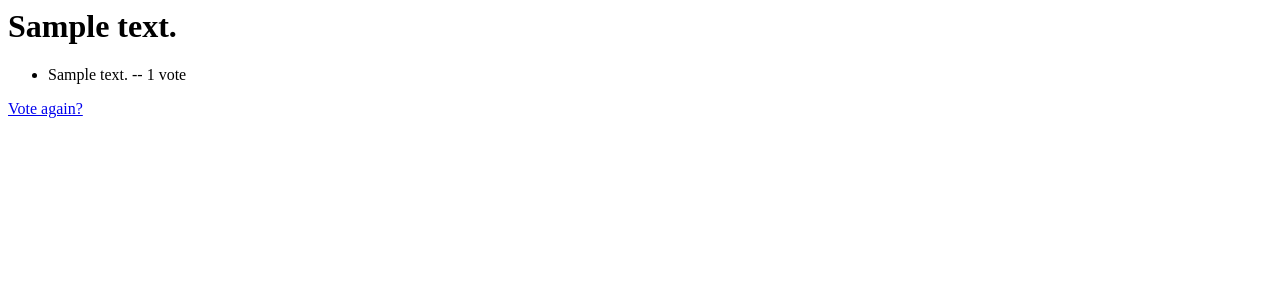
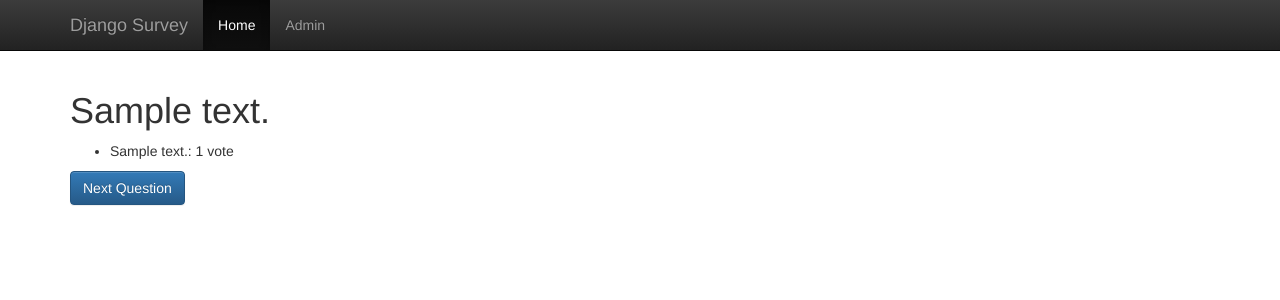
Before and after one commit to tonysyu/djangosurvey, a Django app: page /polls/1/results/ in a window 1280 px wide. Shown: the top 300 px of the page. Run offline with Django 3.2, Linux system fonts and the light colour scheme; tables that the repository leaves empty hold one stand-in row (values such as "Sample post"); parts of the project's set-up code (start-up, migrations or seed data) failed here and were passed over; some libraries are stand-ins or nearby versions.

Commit message:
Merge index and detail views and improve display with bootstrap and base.html

```diff
--- a/dev-requirements.txt
+++ b/dev-requirements.txt
@@ -1,2 +1 @@
 flake8
-ipython
--- a/djangosurvey/urls.py
+++ b/djangosurvey/urls.py
@@ -18,6 +18,7 @@ from django.contrib import admin
 
 
 urlpatterns = [
+    url(r'^', include('polls.urls')),
     url(r'^polls/', include('polls.urls')),
     url(r'^admin/', admin.site.urls),
 ]
--- a/manage.py
+++ b/manage.py
@@ -1,6 +1,7 @@
 #!/usr/bin/env python
 import os
 import sys
+
 
 if __name__ == "__main__":
     os.environ.setdefault("DJANGO_SETTINGS_MODULE", "djangosurvey.settings")
--- a/polls/admin.py
+++ b/polls/admin.py
@@ -1,6 +1,9 @@
 from django.contrib import admin
 
 from .models import Choice, Question
+
+
+admin.site.site_header = "Django Survey Administration"
 
 
 class ChoiceInline(admin.TabularInline):
--- /dev/null
+++ b/polls/templates/polls/base.html
@@ -0,0 +1,22 @@
+<!DOCTYPE html>
+<html>
+    <head>
+        <title>{{ site_title|default:"Django App" }}</title>
+        {% include 'polls/bootstrap.html' %}
+    </head>
+    <body>
+        {% block navigation %}
+            {% include 'polls/navigation.html' %}
+        {% endblock %}
+
+        <div class="content container">
+            <div class="row">
+
+                <div class="col-md-8">
+                    {% block content %}
+                    {% endblock %}
+                </div>
+            </div>
+        </div>
+    </body>
+</html>
--- /dev/null
+++ b/polls/templates/polls/bootstrap.html
@@ -0,0 +1,14 @@
+<!--JQuery is required by Bootstrap-->
+<script
+  src="https://code.jquery.com/jquery-3.1.1.min.js"
+  integrity="sha256-hVVnYaiADRTO2PzUGmuLJr8BLUSjGIZsDYGmIJLv2b8="
+  crossorigin="anonymous"></script>
+
+<!-- Latest compiled and minified CSS -->
+<link rel="stylesheet" href="https://maxcdn.bootstrapcdn.com/bootstrap/3.3.7/css/bootstrap.min.css" integrity="sha384-BVYiiSIFeK1dGmJRAkycuHAHRg32OmUcww7on3RYdg4Va+PmSTsz/K68vbdEjh4u" crossorigin="anonymous">
+
+<!-- Optional theme -->
+<link rel="stylesheet" href="https://maxcdn.bootstrapcdn.com/bootstrap/3.3.7/css/bootstrap-theme.min.css" integrity="sha384-rHyoN1iRsVXV4nD0JutlnGaslCJuC7uwjduW9SVrLvRYooPp2bWYgmgJQIXwl/Sp" crossorigin="anonymous">
+
+<!-- Latest compiled and minified JavaScript -->
+<script src="https://maxcdn.bootstrapcdn.com/bootstrap/3.3.7/js/bootstrap.min.js" integrity="sha384-Tc5IQib027qvyjSMfHjOMaLkfuWVxZxUPnCJA7l2mCWNIpG9mGCD8wGNIcPD7Txa" crossorigin="anonymous"></script>
--- /dev/null
+++ b/polls/templates/polls/navigation.html
@@ -0,0 +1,21 @@
+<nav class="navbar navbar-inverse navbar-static-top">
+    <div class="container">
+        <div class="navbar-header">
+            <button type="button" class="navbar-toggle collapsed" data-toggle="collapse" data-target="#navbar" aria-expanded="false" aria-controls="navbar">
+                <span class="sr-only">Toggle navigation</span>
+                <span class="icon-bar"></span>
+                <span class="icon-bar"></span>
+                <span class="icon-bar"></span>
+            </button>
+            <a class="navbar-brand" href="#">Django Survey</a>
+        </div>
+        <div id="navbar" class="navbar-collapse collapse">
+            <ul class="nav navbar-nav">
+                <li class="active">
+                    <a href="{% url 'polls:index' %}">Home</a>
+                </li>
+                <li><a href="{% url 'admin:index' %}">Admin</a></li>
+            </ul>
+        </div><!--/.nav-collapse -->
+    </div>
+</nav>
--- a/polls/templates/polls/results.html
+++ b/polls/templates/polls/results.html
@@ -1,12 +1,16 @@
+{% extends 'polls/base.html' %}
+
+{% block content %}
     <h1>{{ question.question_text }}</h1>
 
     <ul>
         {% for choice in question.choice_set.all %}
             <li>
-            {{ choice.choice_text }} -- {{ choice.votes }}
+                {{ choice.choice_text }}: {{ choice.votes }}
                 vote{{ choice.votes|pluralize }}
             </li>
         {% endfor %}
     </ul>
 
-<a href="{% url 'polls:detail' question.id %}">Vote again?</a>
+    <a class="btn btn-primary" href="{% url 'polls:index' %}">Next Question</a>
+{% endblock %}
--- a/polls/urls.py
+++ b/polls/urls.py
@@ -6,7 +6,6 @@ from . import views
 app_name = 'polls'
 urlpatterns = [
     url(r'^$', views.IndexView.as_view(), name='index'),
-    url(r'^(?P<pk>[0-9]+)/$', views.DetailView.as_view(), name='detail'),
     url(r'^(?P<pk>[0-9]+)/results/$',
         views.ResultsView.as_view(), name='results'),
     url(r'^(?P<question_id>[0-9]+)/vote/$', views.vote, name='vote'),
--- a/polls/views.py
+++ b/polls/views.py
@@ -1,3 +1,5 @@
+from random import randint
+
 from django import urls
 from django.http import HttpResponseRedirect
 from django.shortcuts import get_object_or_404, render
@@ -7,25 +9,27 @@ from django.views import generic
 from .models import Choice, Question
 
 
-class IndexView(generic.ListView):
-
-    template_name = 'polls/index.html'
-    context_object_name = 'latest_question_list'
-
-    def get_queryset(self):
-        """Return the last five published questions."""
-        return Question.objects.filter(publish_date__lte=timezone.now()) \
-                               .order_by('-publish_date')[:5]
-
-
-class DetailView(generic.DetailView):
+class IndexView(generic.DetailView):
 
     model = Question
-    template_name = 'polls/details.html'
+    template_name = 'polls/index.html'
 
-    def get_queryset(self):
-        """Return detailed view of question, but error on future questions."""
-        return Question.objects.filter(publish_date__lte=timezone.now())
+    def get_object(self):
+        question_id = self._random_question_id()
+        if question_id is None:
+            return None
+        return get_object_or_404(Question, pk=question_id)
+
+    def _random_question_id(self):
+        """Return a random question.
+
+        Adapted from http://stackoverflow.com/a/6405601/260303
+        """
+        questions = Question.objects.filter(publish_date__lte=timezone.now())
+        if not questions:
+            return None
+        random_index = randint(0, len(questions) - 1)
+        return questions[random_index].id
 
 
 class ResultsView(generic.DetailView):
@@ -40,7 +44,7 @@ def vote(request, question_id):
         selected_choice = question.choice_set.get(pk=request.POST['choice'])
     except (KeyError, Choice.DoesNotExist):
         # Redisplay the question voting form.
-        return render(request, 'polls/detail.html', {
+        return render(request, 'polls/index.html', {
             'question': question,
             'error_message': "You didn't select a choice.",
         })
```
Also changed, not shown: polls/templates/polls/details.html (deleted, +0 -20 lines), polls/templates/polls/index.html (+30 -13 lines), polls/tests.py (+12 -32 lines). Lines whose indentation alone changed are shown as unchanged.
